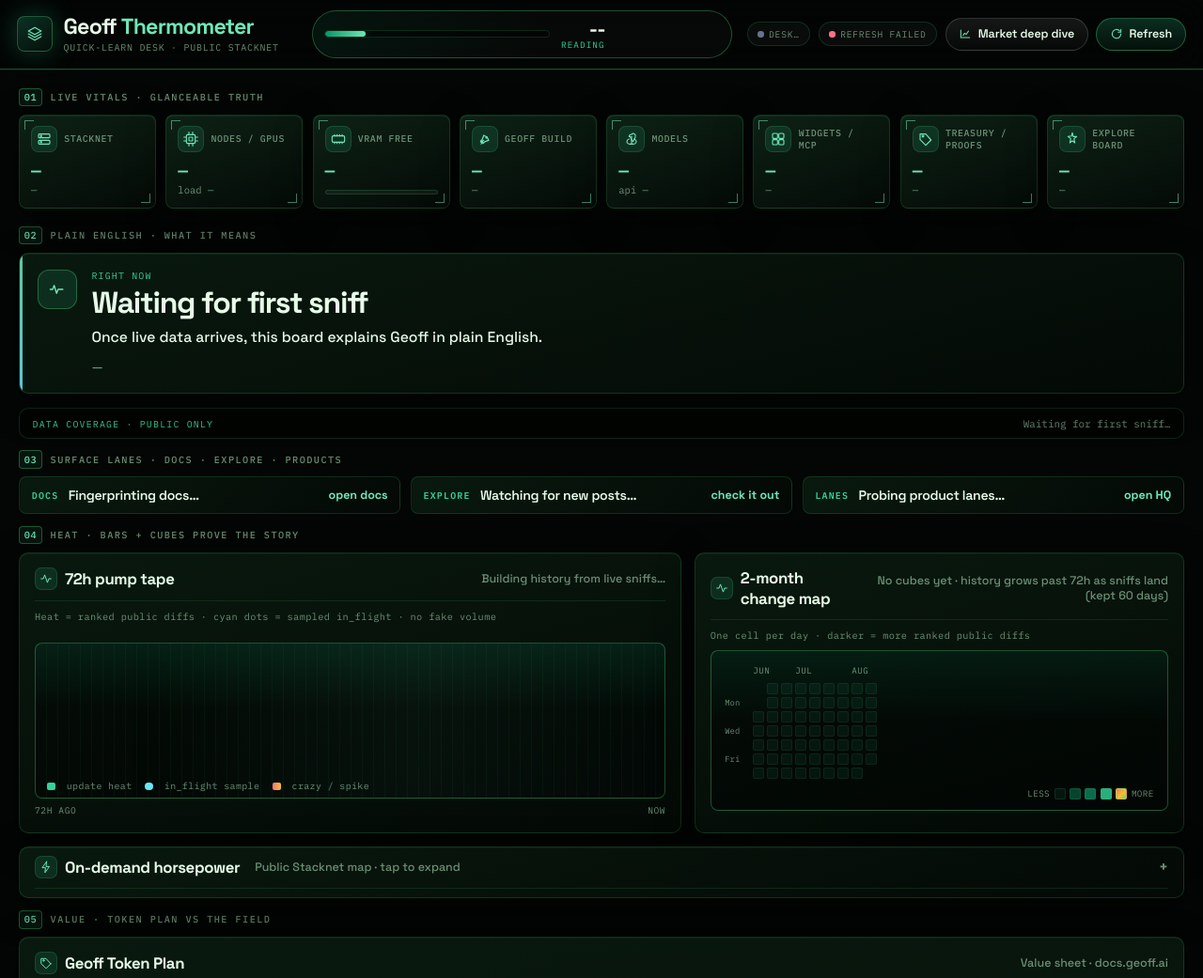
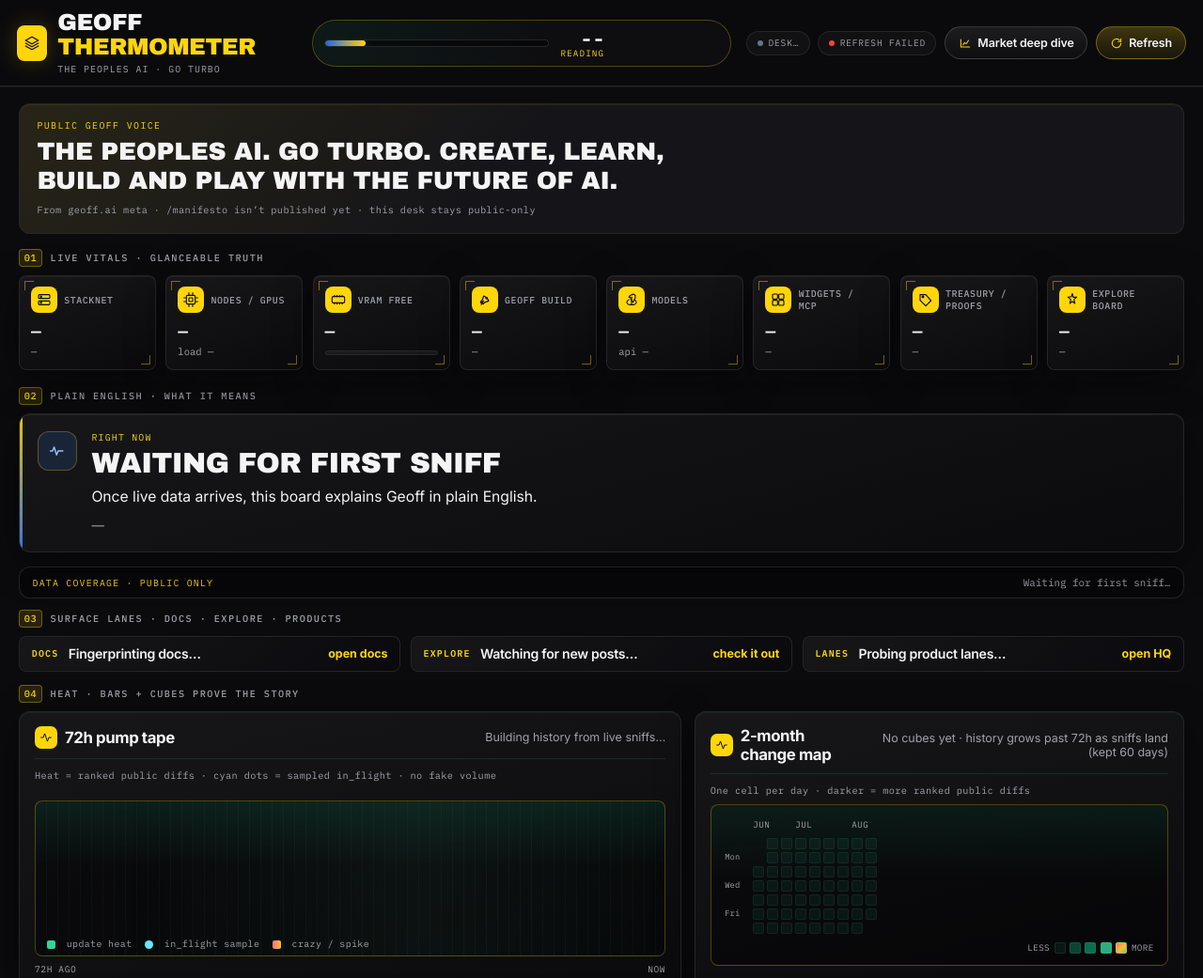
Before and after one commit to goldennftplatform-svg/gt, a website with bundled scripts: page public/index.html in a window 1280 px wide. Shown: the top 1041 px of the page at 94% size. Built offline with nearby package versions, Linux system fonts and the light colour scheme; animation ran at ten frames a second; files whose address does not match are found by name; a web font is replaced by a local one.

Commit message:
Align the desk to Geoff’s public brand: peoples Ai / Go Turbo, Integral + Inter, cool dark + yellow.
No invented manifesto — geoff.ai/manifesto 404s — so we surface the official meta line and research-frame the market copy honestly.

Co-authored-by: Cursor <cursoragent@cursor.com>

```diff
--- a/public/app.js
+++ b/public/app.js
@@ -1689,16 +1689,16 @@ function startMatrix() {
   function tick() {
     const w = window.innerWidth;
     const h = window.innerHeight;
-    ctx.fillStyle = "rgba(3, 6, 4, 0.085)";
+    ctx.fillStyle = "rgba(11, 11, 14, 0.1)";
     ctx.fillRect(0, 0, w, h);
     ctx.font = '12px "IBM Plex Mono", ui-monospace, Menlo, monospace';
     for (let i = 0; i < columns.length; i++) {
       const ch = glyphs[(Math.random() * glyphs.length) | 0];
       const x = i * step;
       const y = columns[i] * step;
-      ctx.fillStyle = "rgba(167, 243, 208, 0.9)";
+      ctx.fillStyle = "rgba(255, 214, 10, 0.78)";
       ctx.fillText(ch, x, y);
-      ctx.fillStyle = "rgba(52, 211, 153, 0.35)";
+      ctx.fillStyle = "rgba(147, 197, 253, 0.28)";
       ctx.fillText(glyphs[(Math.random() * glyphs.length) | 0], x, y - step);
       if (y > h && Math.random() > 0.968) columns[i] = 0;
       columns[i] += 0.72 + (i % 5) * 0.04;
--- a/public/index.html
+++ b/public/index.html
@@ -6,13 +6,13 @@
     <title>Geoff Thermometer</title>
     <meta
       name="description"
-      content="Quick-learn desk for Geoff / Stacknet — live vitals, heat maps, and plain-English value."
+      content="The peoples Ai. Go Turbo. Quick-learn desk for live Geoff / Stacknet vitals — create, learn, build, play."
     />
-    <meta name="theme-color" content="#030604" />
+    <meta name="theme-color" content="#0b0b0e" />
     <link rel="preconnect" href="https://fonts.googleapis.com" />
     <link rel="preconnect" href="https://fonts.gstatic.com" crossorigin />
     <link
-      href="https://fonts.googleapis.com/css2?family=IBM+Plex+Mono:wght@400;500;600&family=Space+Grotesk:wght@500;600;700&display=swap"
+      href="https://fonts.googleapis.com/css2?family=IBM+Plex+Mono:wght@400;500;600&family=Inter:wght@400;500;600;700&display=swap"
       rel="stylesheet"
     />
     <link rel="stylesheet" href="/styles.css" />
@@ -31,7 +31,7 @@
         </div>
         <div>
           <h1 class="brand">Geoff <span class="brand-full">Thermometer</span><span class="brand-short">Meter</span></h1>
-          <p class="tag">quick-learn desk · public stacknet</p>
+          <p class="tag">the peoples ai · go turbo</p>
         </div>
       </div>
 
@@ -66,6 +66,16 @@
     </header>
 
     <main class="shell">
+      <section class="brand-banner" aria-label="Geoff brand line">
+        <p class="brand-banner-kicker">Public Geoff voice</p>
+        <p class="brand-banner-line">
+          The peoples Ai. Go Turbo. Create, learn, build and play with the future of AI.
+        </p>
+        <p class="brand-banner-note">
+          From geoff.ai meta · /manifesto isn’t published yet · this desk stays public-only
+        </p>
+      </section>
+
       <p class="deck-label"><span>01</span> Live vitals · glanceable truth</p>
       <section class="metrics" aria-label="Live network vitals">
         <article class="metric" style="--i:0">
--- a/public/styles.css
+++ b/public/styles.css
@@ -1,24 +1,39 @@
+@font-face {
+  font-family: "integralcf";
+  src: url("https://www.geoff.ai/_next/static/media/cfextrabold-s.p.0ts02z8o9a7nh.woff") format("woff");
+  font-weight: 700;
+  font-style: normal;
+  font-display: swap;
+}
+
 :root {
-  --bg: #030604;
-  --bg-elevated: rgba(6, 14, 9, 0.78);
-  --bg-panel: linear-gradient(165deg, rgba(10, 28, 16, 0.88), rgba(4, 10, 6, 0.92));
-  --ink: #e7fbe9;
-  --muted: rgba(156, 204, 168, 0.68);
-  --line: rgba(74, 222, 128, 0.16);
-  --line-strong: rgba(74, 222, 128, 0.34);
-  --green: #34d399;
-  --green-bright: #6ee7b7;
-  --green-soft: rgba(52, 211, 153, 0.12);
-  --green-glow: rgba(52, 211, 153, 0.28);
+  /* Geoff public brand tokens (site CSS / meta) */
+  --bg: #0b0b0e;
+  --bg-elevated: rgba(24, 24, 27, 0.86);
+  --bg-panel: linear-gradient(165deg, rgba(24, 24, 27, 0.94), rgba(11, 11, 14, 0.96));
+  --ink: #f4f4f5;
+  --muted: #a1a1aa;
+  --line: rgba(39, 39, 42, 0.95);
+  --line-strong: rgba(255, 214, 10, 0.28);
+  --accent: #ffd60a;
+  --accent-soft: rgba(255, 214, 10, 0.12);
+  --accent-glow: rgba(255, 214, 10, 0.22);
+  --green: #60a5fa;
+  --green-bright: #93c5fd;
+  --green-soft: rgba(59, 130, 246, 0.14);
+  --green-glow: rgba(59, 130, 246, 0.28);
+  --heat: #34d399;
+  --heat-bright: #6ee7b7;
   --cyan: #67e8f9;
-  --danger: #fb7185;
-  --warn: #fbbf24;
-  --radius: 10px;
+  --danger: #ef4444;
+  --warn: #facc15;
+  --radius: 12px;
   --radius-sm: 8px;
   --shadow: 0 12px 40px rgba(0, 0, 0, 0.45);
-  --font-ui: "Space Grotesk", "Segoe UI", sans-serif;
+  --font-display: "integralcf", "Arial Black", Impact, sans-serif;
+  --font-ui: Inter, "Segoe UI", sans-serif;
   --font-mono: "IBM Plex Mono", ui-monospace, Menlo, Consolas, monospace;
-  --grid-line: rgba(74, 222, 128, 0.045);
+  --grid-line: rgba(255, 214, 10, 0.035);
 }
 
 * { box-sizing: border-box; }
@@ -41,7 +56,7 @@ body { overflow-x: hidden; }
   z-index: -2;
   width: 100%;
   height: 100%;
-  opacity: 0.34;
+  opacity: 0.22;
   pointer-events: none;
   mix-blend-mode: screen;
 }
@@ -52,9 +67,9 @@ body { overflow-x: hidden; }
   z-index: -1;
   pointer-events: none;
   background:
-    radial-gradient(ellipse 55% 40% at 10% -8%, rgba(52, 211, 153, 0.18), transparent 58%),
-    radial-gradient(ellipse 40% 36% at 92% 4%, rgba(103, 232, 249, 0.07), transparent 52%),
-    linear-gradient(180deg, rgba(3, 6, 4, 0.15), rgba(3, 6, 4, 0.72) 42%, #030604 100%),
+    radial-gradient(ellipse 55% 40% at 10% -8%, rgba(255, 214, 10, 0.1), transparent 58%),
+    radial-gradient(ellipse 40% 36% at 92% 4%, rgba(59, 130, 246, 0.08), transparent 52%),
+    linear-gradient(180deg, rgba(11, 11, 14, 0.2), rgba(11, 11, 14, 0.78) 42%, #0b0b0e 100%),
     repeating-linear-gradient(
       0deg,
       transparent,
@@ -95,11 +110,11 @@ body { overflow-x: hidden; }
   gap: 1rem;
   align-items: center;
   padding: 0.7rem 1.15rem;
-  border-bottom: 1px solid var(--line-strong);
-  background: rgba(3, 6, 4, 0.82);
+  border-bottom: 1px solid var(--line);
+  background: rgba(11, 11, 14, 0.88);
   backdrop-filter: saturate(150%) blur(18px);
   -webkit-backdrop-filter: saturate(150%) blur(18px);
-  box-shadow: 0 1px 0 rgba(110, 231, 183, 0.08);
+  box-shadow: 0 1px 0 rgba(255, 214, 10, 0.06);
 }
 
 .brand-lockup {
@@ -115,37 +130,79 @@ body { overflow-x: hidden; }
   border-radius: 8px;
   display: grid;
   place-items: center;
-  color: var(--green-bright);
-  background:
-    linear-gradient(145deg, rgba(52, 211, 153, 0.22), rgba(52, 211, 153, 0.05));
-  border: 1px solid var(--line-strong);
-  box-shadow: 0 0 0 1px rgba(0, 0, 0, 0.35), 0 0 28px var(--green-glow);
+  color: #0b0b0e;
+  background: var(--accent);
+  border: 1px solid rgba(255, 214, 10, 0.55);
+  box-shadow: 0 0 0 1px rgba(0, 0, 0, 0.35), 0 0 24px var(--accent-glow);
 }
 
 .brand-mark svg { width: 18px; height: 18px; }
 
 .brand {
   margin: 0;
-  font-size: clamp(1.15rem, 2vw, 1.45rem);
+  font-family: var(--font-display);
+  font-size: clamp(1.2rem, 2.1vw, 1.55rem);
   font-weight: 700;
-  letter-spacing: -0.035em;
+  letter-spacing: -0.02em;
   line-height: 1.05;
+  text-transform: uppercase;
 }
 
 .brand span {
-  color: var(--green-bright);
-  font-weight: 650;
+  color: var(--accent);
+  font-weight: 700;
 }
 
 .brand-short { display: none; }
 
 .tag {
-  margin: 0.2rem 0 0;
+  margin: 0.25rem 0 0;
   color: var(--muted);
   font-family: var(--font-mono);
   font-size: 0.62rem;
-  letter-spacing: 0.08em;
+  letter-spacing: 0.1em;
   text-transform: uppercase;
+}
+
+.brand-banner {
+  margin: 0 0 1rem;
+  padding: 1rem 1.15rem 1.05rem;
+  border: 1px solid var(--line);
+  border-radius: var(--radius);
+  background:
+    linear-gradient(135deg, rgba(255, 214, 10, 0.08), transparent 42%),
+    var(--bg-elevated);
+  box-shadow: inset 0 1px 0 rgba(255, 214, 10, 0.08);
+}
+
+.brand-banner-kicker {
+  margin: 0;
+  color: var(--accent);
+  font-family: var(--font-mono);
+  font-size: 0.62rem;
+  letter-spacing: 0.14em;
+  text-transform: uppercase;
+}
+
+.brand-banner-line {
+  margin: 0.45rem 0 0;
+  max-width: 42rem;
+  font-family: var(--font-display);
+  font-size: clamp(1.15rem, 2.8vw, 1.65rem);
+  font-weight: 700;
+  letter-spacing: -0.01em;
+  line-height: 1.15;
+  text-transform: uppercase;
+  text-wrap: balance;
+}
+
+.brand-banner-note {
+  margin: 0.55rem 0 0;
+  color: var(--muted);
+  font-family: var(--font-mono);
+  font-size: 0.64rem;
+  letter-spacing: 0.04em;
+  line-height: 1.4;
 }
 
 .gauge-inline {
@@ -176,8 +233,8 @@ body { overflow-x: hidden; }
   inset: 0 auto 0 0;
   width: 18%;
   border-radius: inherit;
-  background: linear-gradient(90deg, #059669, var(--green-bright));
-  box-shadow: 0 0 16px var(--green-glow);
+  background: linear-gradient(90deg, #2563eb, var(--accent));
+  box-shadow: 0 0 16px var(--accent-glow);
   transition: width 700ms cubic-bezier(0.22, 1, 0.36, 1);
 }
 
@@ -195,7 +252,7 @@ body { overflow-x: hidden; }
 }
 
 .temp-block span {
-  color: var(--green);
+  color: var(--accent);
   font-family: var(--font-mono);
   font-size: 0.58rem;
   letter-spacing: 0.12em;
@@ -498,8 +555,8 @@ button.heat-cell:focus-visible {
   display: inline-flex;
   align-items: center;
   gap: 0.4rem;
-  border: 1px solid var(--line-strong);
-  background: linear-gradient(180deg, rgba(52, 211, 153, 0.2), rgba(52, 211, 153, 0.06));
+  border: 1px solid rgba(255, 214, 10, 0.35);
+  background: linear-gradient(180deg, rgba(255, 214, 10, 0.22), rgba(255, 214, 10, 0.06));
   color: var(--ink);
   font: inherit;
   font-size: 0.78rem;
@@ -511,12 +568,12 @@ button.heat-cell:focus-visible {
   transition: transform 160ms ease, background 160ms ease, border-color 160ms ease;
 }
 
-.btn svg { width: 14px; height: 14px; color: var(--green-bright); }
+.btn svg { width: 14px; height: 14px; color: var(--accent); }
 
 .btn:hover {
   transform: translateY(-1px);
-  border-color: rgba(74, 222, 128, 0.55);
-  background: linear-gradient(180deg, rgba(52, 211, 153, 0.3), rgba(52, 211, 153, 0.1));
+  border-color: rgba(255, 214, 10, 0.65);
+  background: linear-gradient(180deg, rgba(255, 214, 10, 0.32), rgba(255, 214, 10, 0.1));
 }
 
 .btn:disabled {
@@ -607,9 +664,9 @@ a.btn {
   border-radius: 8px;
   display: grid;
   place-items: center;
-  color: var(--green-bright);
-  background: var(--green-soft);
-  border: 1px solid var(--line);
+  color: #0b0b0e;
+  background: var(--accent);
+  border: 1px solid rgba(255, 214, 10, 0.45);
   flex: 0 0 auto;
 }
 
@@ -646,10 +703,10 @@ a.btn {
   min-width: 1.55rem;
   height: 1.2rem;
   padding: 0 0.3rem;
-  border: 1px solid var(--line-strong);
+  border: 1px solid rgba(255, 214, 10, 0.35);
   border-radius: 4px;
-  color: var(--green-bright);
-  background: rgba(52, 211, 153, 0.08);
+  color: var(--accent);
+  background: var(--accent-soft);
   letter-spacing: 0.04em;
 }
 
@@ -670,7 +727,7 @@ a.btn {
   position: relative;
   border: 1px solid var(--line);
   background:
-    linear-gradient(160deg, rgba(14, 36, 22, 0.92), rgba(5, 12, 8, 0.88));
+    linear-gradient(160deg, rgba(24, 24, 27, 0.96), rgba(11, 11, 14, 0.94));
   backdrop-filter: blur(14px);
   -webkit-backdrop-filter: blur(14px);
   border-radius: var(--radius-sm);
@@ -679,7 +736,7 @@ a.btn {
   display: grid;
   align-content: start;
   gap: 0.18rem;
-  box-shadow: var(--shadow), inset 0 1px 0 rgba(110, 231, 183, 0.08);
+  box-shadow: var(--shadow), inset 0 1px 0 rgba(255, 214, 10, 0.05);
   animation: rise 520ms cubic-bezier(0.22, 1, 0.36, 1) both;
   animation-delay: calc(var(--i, 0) * 45ms);
   transition: border-color 180ms ease, transform 180ms ease, box-shadow 180ms ease;
@@ -692,7 +749,7 @@ a.btn {
   position: absolute;
   width: 9px;
   height: 9px;
-  border: 1.5px solid rgba(110, 231, 183, 0.55);
+  border: 1.5px solid rgba(255, 214, 10, 0.45);
   pointer-events: none;
 }
 
@@ -711,9 +768,9 @@ a.btn {
 }
 
 .metric:hover {
-  border-color: rgba(110, 231, 183, 0.45);
+  border-color: rgba(255, 214, 10, 0.4);
   transform: translateY(-2px);
-  box-shadow: 0 14px 36px rgba(0, 0, 0, 0.4), 0 0 24px rgba(52, 211, 153, 0.12);
+  box-shadow: 0 14px 36px rgba(0, 0, 0, 0.4), 0 0 24px rgba(255, 214, 10, 0.08);
 }
 
 .metric-top {
@@ -737,9 +794,9 @@ a.btn {
   font-size: 1.12rem;
   font-weight: 600;
   letter-spacing: -0.03em;
-  color: var(--green-bright);
+  color: var(--ink);
   overflow-wrap: anywhere;
-  text-shadow: 0 0 18px rgba(110, 231, 183, 0.22);
+  text-shadow: none;
 }
 
 .metric em {
@@ -811,12 +868,12 @@ a.btn {
   top: 0;
   bottom: 0;
   width: 3px;
-  background: linear-gradient(180deg, var(--green-bright), var(--cyan));
-  opacity: 0.85;
-}
-
-.story.tone-good { border-color: rgba(110, 231, 183, 0.42); }
-.story.tone-warn { border-color: rgba(251, 191, 36, 0.45); }
+  background: linear-gradient(180deg, var(--accent), #3b82f6);
+  opacity: 0.9;
+}
+
+.story.tone-good { border-color: rgba(255, 214, 10, 0.35); }
+.story.tone-warn { border-color: rgba(250, 204, 21, 0.45); }
 .story.tone-muted { border-color: var(--line); }
 
 .story-icon {
@@ -834,7 +891,7 @@ a.btn {
 
 .story-kicker {
   margin: 0;
-  color: var(--green);
+  color: var(--accent);
   font-family: var(--font-mono);
   font-size: 0.62rem;
   letter-spacing: 0.12em;
@@ -843,10 +900,12 @@ a.btn {
 
 .story h2 {
   margin: 0.3rem 0 0;
-  font-size: clamp(1.45rem, 3.1vw, 2rem);
+  font-family: var(--font-display);
+  font-size: clamp(1.35rem, 3.1vw, 1.9rem);
   font-weight: 700;
-  letter-spacing: -0.04em;
+  letter-spacing: -0.02em;
   line-height: 1.12;
+  text-transform: uppercase;
   text-wrap: balance;
 }
 
@@ -1143,15 +1202,15 @@ a.btn {
   border: 1px solid var(--line);
   border-radius: var(--radius-sm);
   background:
-    linear-gradient(135deg, rgba(10, 28, 16, 0.9), rgba(4, 10, 6, 0.88));
+    linear-gradient(135deg, rgba(24, 24, 27, 0.95), rgba(11, 11, 14, 0.92));
   min-width: 0;
   box-shadow: inset 0 0 0 1px rgba(0, 0, 0, 0.2);
   transition: border-color 180ms ease, box-shadow 180ms ease;
 }
 
 .cue:has(.cue-text.hot) {
-  border-color: rgba(110, 231, 183, 0.5);
-  box-shadow: 0 0 22px rgba(52, 211, 153, 0.12), inset 0 0 0 1px rgba(110, 231, 183, 0.08);
+  border-color: rgba(255, 214, 10, 0.45);
+  box-shadow: 0 0 22px rgba(255, 214, 10, 0.1), inset 0 0 0 1px rgba(255, 214, 10, 0.08);
 }
 
 .cue-label {
@@ -1160,7 +1219,7 @@ a.btn {
   font-weight: 600;
   letter-spacing: 0.12em;
   text-transform: uppercase;
-  color: var(--green);
+  color: var(--accent);
 }
 
 .cue-text {
@@ -1176,14 +1235,14 @@ a.btn {
 }
 
 .cue-text.hot {
-  color: var(--green-bright);
-  text-shadow: 0 0 14px rgba(110, 231, 183, 0.35);
+  color: var(--accent);
+  text-shadow: 0 0 14px rgba(255, 214, 10, 0.28);
 }
 
 .cue-link {
   font-size: 0.78rem;
   font-weight: 650;
-  color: var(--green-bright);
+  color: var(--accent);
   text-decoration: none;
   white-space: nowrap;
 }
--- /dev/null
+++ b/server/geoff-brand.js
@@ -0,0 +1,41 @@
+/**
+ * Public Geoff brand tokens consumed from geoff.ai (meta + CSS/fonts).
+ * /manifesto currently 404s — do not invent a manifesto body.
+ */
+export const GEOFF_BRAND = {
+  name: "Geoff",
+  tagline: "The peoples Ai. Go Turbo. Create, learn, build and play with the future of AI",
+  shortTag: "The peoples Ai · Go Turbo",
+  verbs: ["create", "learn", "build", "play"],
+  themeColor: "hsl(240deg 10% 3.92%)",
+  colors: {
+    bg: "#0b0b0e",
+    card: "#18181b",
+    fg: "#f4f4f5",
+    muted: "#71717a",
+    border: "#27272a",
+    accent: "#ffd60a",
+    live: "#3b82f6",
+  },
+  fonts: {
+    display: "integralcf",
+    ui: "Inter",
+    // Public hashed asset on geoff.ai — may rotate with deploys.
+    displayWoff:
+      "https://www.geoff.ai/_next/static/media/cfextrabold-s.p.0ts02z8o9a7nh.woff",
+  },
+  sources: {
+    site: "https://www.geoff.ai/",
+    manifestoRoute: "https://www.geoff.ai/manifesto",
+    manifestoStatus: "not_found",
+    metaDescription: true,
+  },
+};
+
+export function brandStrip() {
+  return {
+    kicker: "Geoff brand · public meta",
+    line: GEOFF_BRAND.tagline,
+    note: "Official site tagline. /manifesto is not published yet — we don’t invent one.",
+  };
+}
```
Also changed, not shown: scripts/probe-geoff-brand.js (added, +75 -0 lines), scripts/probe-geoff-bundles.js (added, +85 -0 lines), server/briefing.js (+7 -0 lines), server/market-scrape.js (+5 -3 lines).
